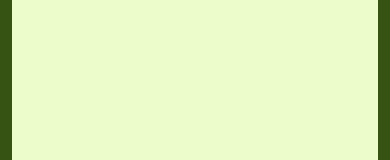
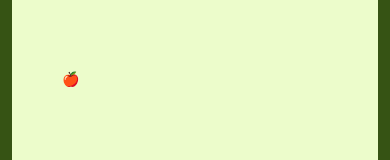
Before and after one commit to galipShen/snake-game, a React Native app: screen / in a window 390 px wide. Shown: the part 170-330 px from the top of the page. Built offline with nearby package versions, Linux system fonts and the light colour scheme.

Commit message:
Fruit comp created

```diff
--- /dev/null
+++ b/src/components/Fruit.tsx
@@ -0,0 +1,17 @@
+import { StyleSheet, Text } from "react-native"
+import { Coordinate } from "../types/types"
+
+export default function Fruit({ x, y }: Coordinate): JSX.Element {
+
+    const fruitMoveStyle = {
+        top: y * 10,
+        left: x * 10
+    }
+    return <Text style={[fruitMoveStyle, styles.fruit]}>&#127822;</Text>
+}
+const styles = StyleSheet.create({
+    fruit: {
+        width: 20,
+        height: 20,
+    }
+})
--- a/src/components/Game.tsx
+++ b/src/components/Game.tsx
@@ -5,6 +5,7 @@ import { PanGestureHandler } from "react-native-gesture-handler";
 import { GestureEventType, Direction, Coordinate } from "../types/types";
 import Snake from "./Snake";
 import { checkGameOver } from "../utils/checkGameOver";
+import Fruit from "./Fruit";
 
 export default function Game(): JSX.Element {
 
@@ -37,7 +38,9 @@ export default function Game(): JSX.Element {
         // game over func
         if (checkGameOver(snakeHead, GAME_BOUNDS)) {
             setIsGameOver((prev) => !prev)     //setIsGameOver(true) neden böyle kullanmadık
-            return   /// return to prevent
+            // bence önceki state i bilmezsek ve ona göre çalışmazsa sorun çıkar, bi önceki duruma göre devem etmiş olmayız
+
+            return   /// return to prevent keep continue
         }
         switch (direction) {
             case Direction.Up:
@@ -92,6 +95,7 @@ export default function Game(): JSX.Element {
                 {/* <StatusBar barStyle={"dark-content"} backgroundColor={"transparent"} /> */}
                 <View style={styles.boundaries}>
                     <Snake snake={snake} />
+                    <Fruit x={food.x} y={food.y} />
                 </View>
             </SafeAreaView>
         </PanGestureHandler>
```
